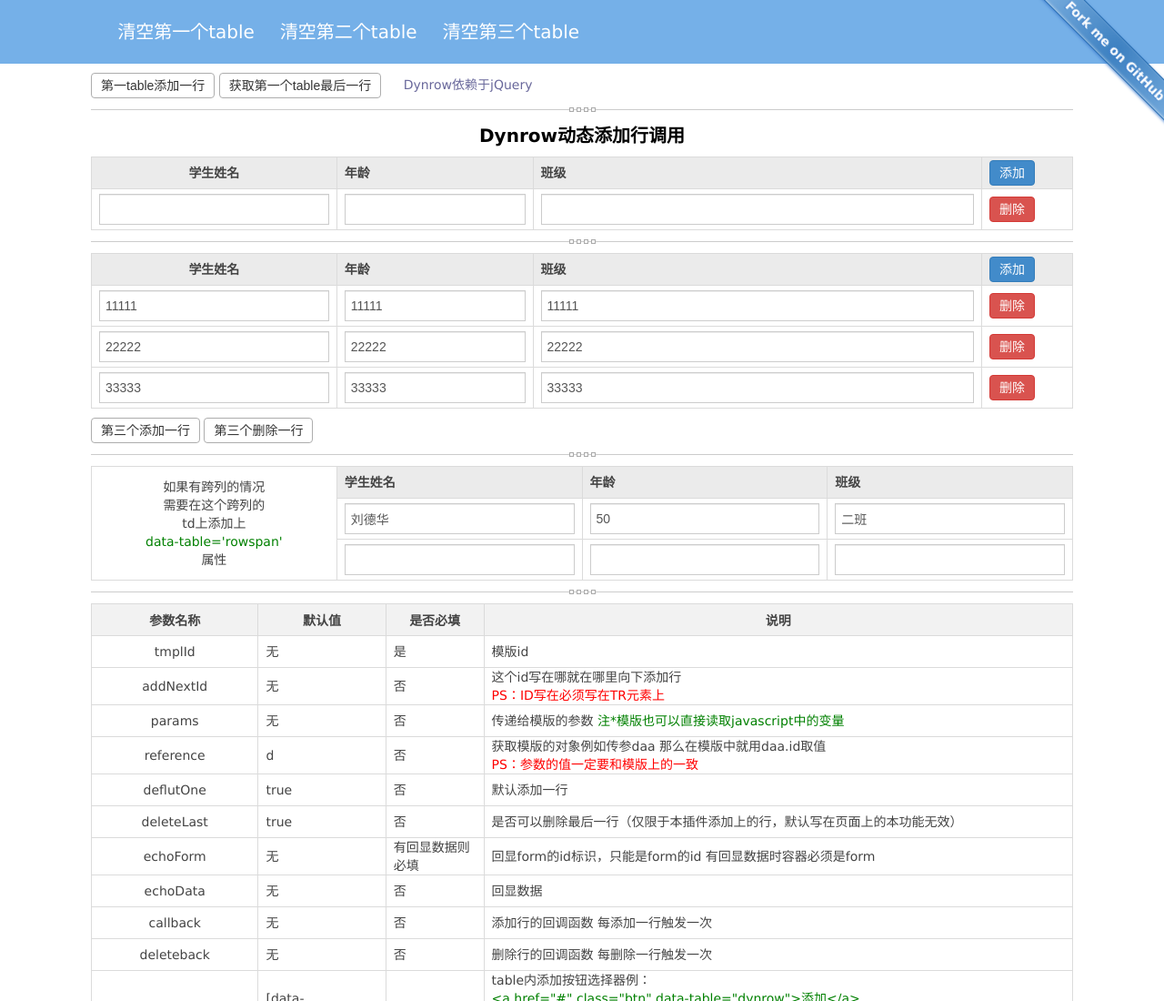
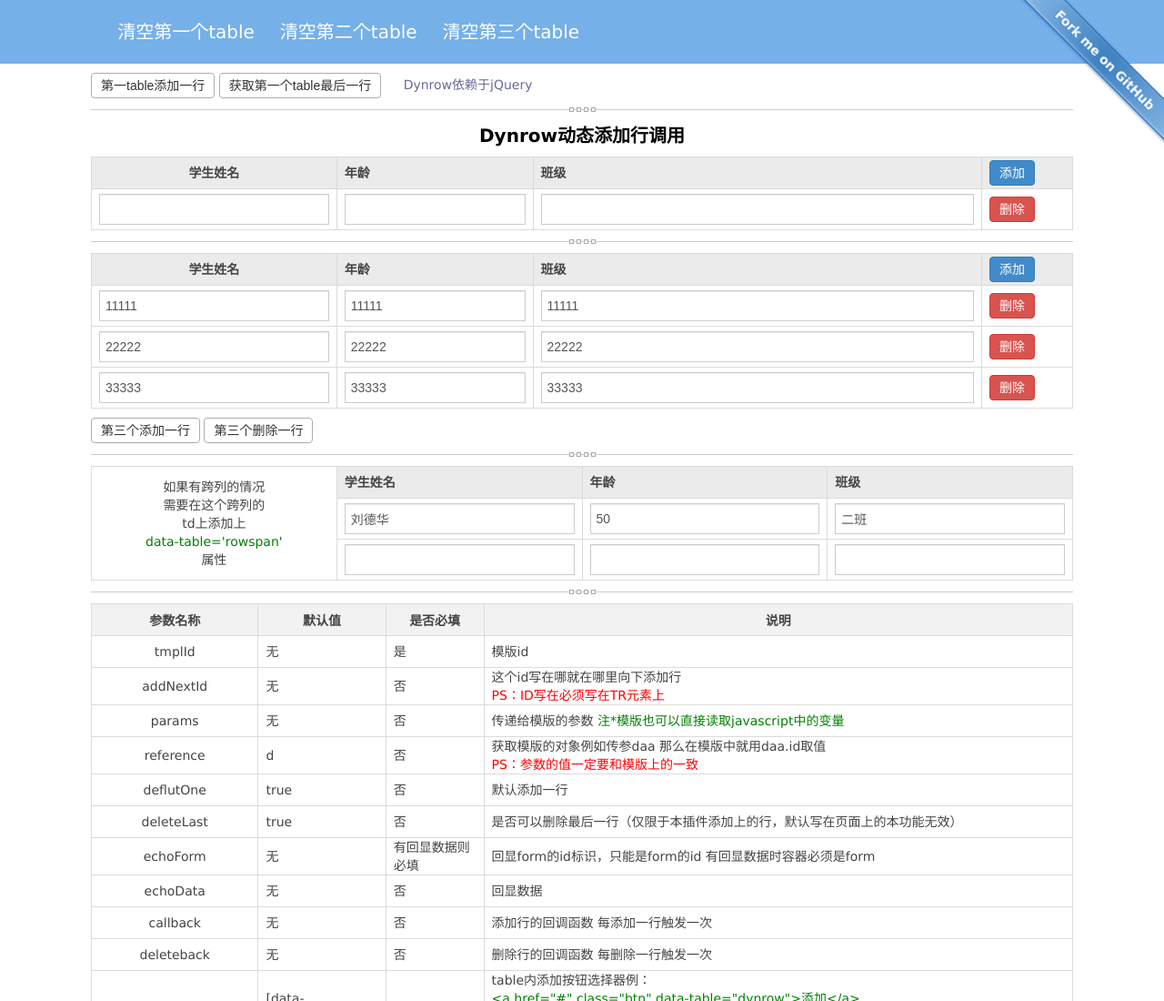
Before and after one commit to dynrow/dynrow.github.io, a website: page index.html in a window 1280 px wide. Shown: the top 1100 px of the page at 91% size. Drawn offline with Linux system fonts and the light colour scheme.

Commit message:
init
init

```diff
--- a/index.html
+++ b/index.html
@@ -376,26 +376,5 @@
 		<span class="github">Fork me on GitHub</span>
 		<span class="code">Code</span>
 		</a>
-		<script type="text/javascript">
-		var isResize = true;
-		function setForkGit(){
-			var width = window.screen.availWidth;
-			if(width/3 > 340) isResize = false;
-			if(isResize){
-				$("#forkme").css({
-					width  : (width/3)+'px',
-					top    : (width/20)+'px',
-					right  : -(width/10)+'px'
-				});
-			}
-		}
-		setForkGit();
-		$(document).ready(function(){
-			$(window).resize(function(){
-				if(isResize) setForkGit();
-			});
-		});
-
-		</script>
 	</body>
 </html>
```
